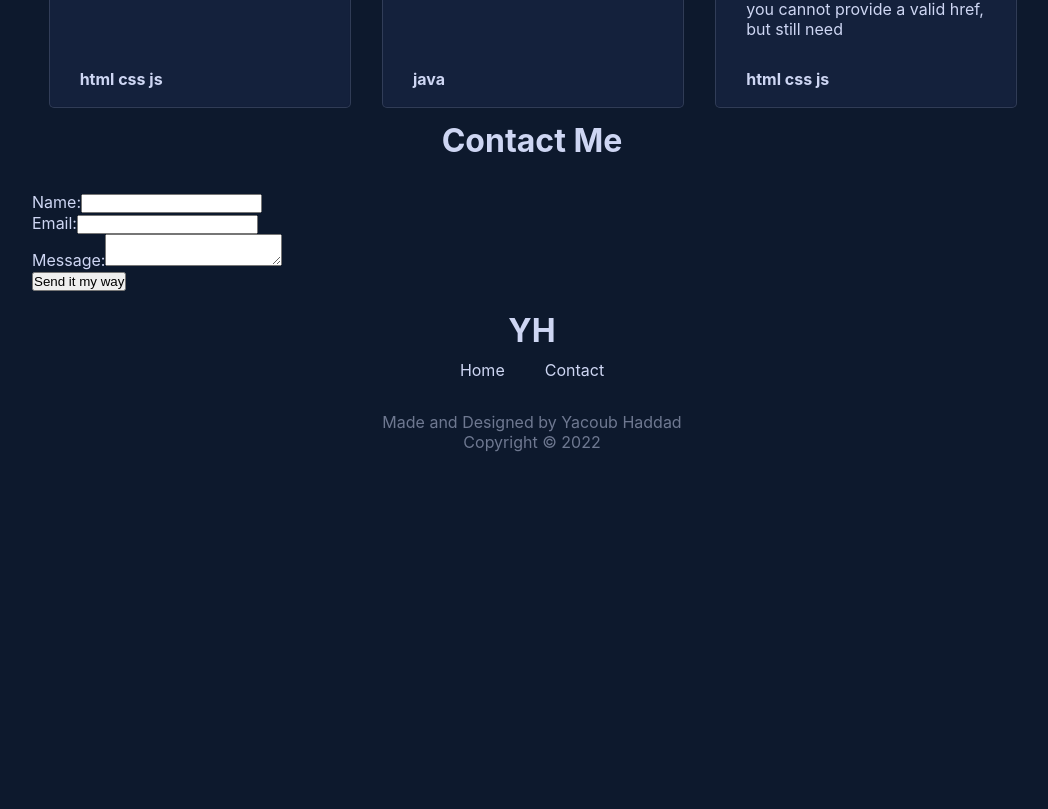
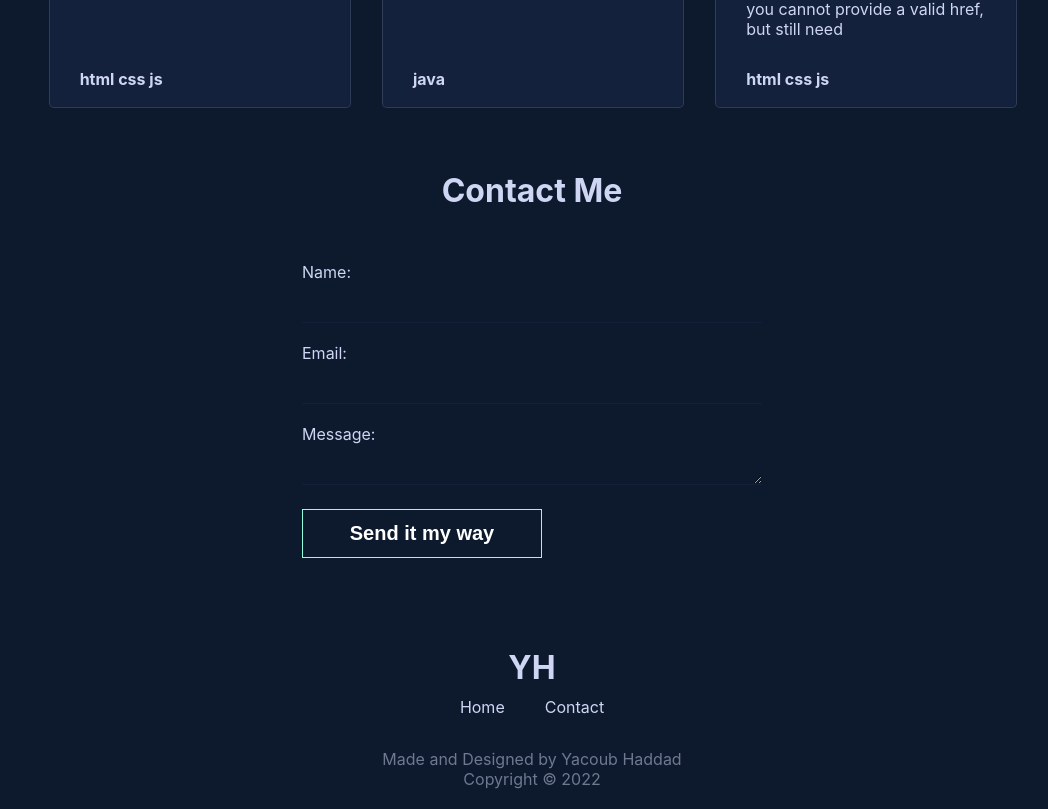
Before and after one commit to yacoub33/yh-e-prot-react, a React (Create React App) app: page / in a window 1280 px wide. Shown: the part 2080-2889 px from the top of the page, without its empty margins (108-1156 px from the left). Before the commit the page ends 2552 px from the top, so only its background shows below. Built offline with nearby package versions, Linux system fonts and the light colour scheme.

Commit message:
contact form

```diff
--- a/src/index.css
+++ b/src/index.css
@@ -293,12 +293,69 @@ CONTACT
 
 */
 
+form {
+  padding: 20px;
+}
+
 .contact {
   width: 100%;
-  max-width: 1000px;
-  margin: 0 auto;
+  max-width: 500px;
+  margin: 50px auto;
 }
 
+.form__item {
+  margin-bottom: 20px;
+}
+
+.form__submit {
+  background-color: rgb(13, 25, 45);
+  border: 1px solid rgb(145, 251, 220);
+  color: white;
+  font-weight: 700;
+  width: 100%;
+  max-width: 240px;
+  padding: 12px 24px;
+  font-size: 20px;
+  transition: all 300ms ease;
+}
+
+.form__submit:hover {
+  background-color: rgba(21, 34, 62, 0.815);
+  border-color: white;
+}
+
+.form__submit:active {
+  border-color: #496af0;
+  color: #496af0;
+}
+
+.form__item--label {
+  font-size: 16px;
+}
+
+input,
+textarea {
+  width: 100%;
+  background-color: rgb(13, 25, 45);
+  color: white;
+  outline: none;
+  border: 1px solid rgba(21, 34, 62, 0.815);
+  border-top: none;
+  border-left: none;
+  border-right: none;
+  height: 40px;
+  transition: all 300ms ease;
+}
+
+input:hover,
+textarea:hover {
+  border-color: #dcdfe6;
+}
+
+input:focus,
+textarea:focus {
+  border-color: rgb(145, 251, 220);
+}
 /*
 
 FOOTER
```
